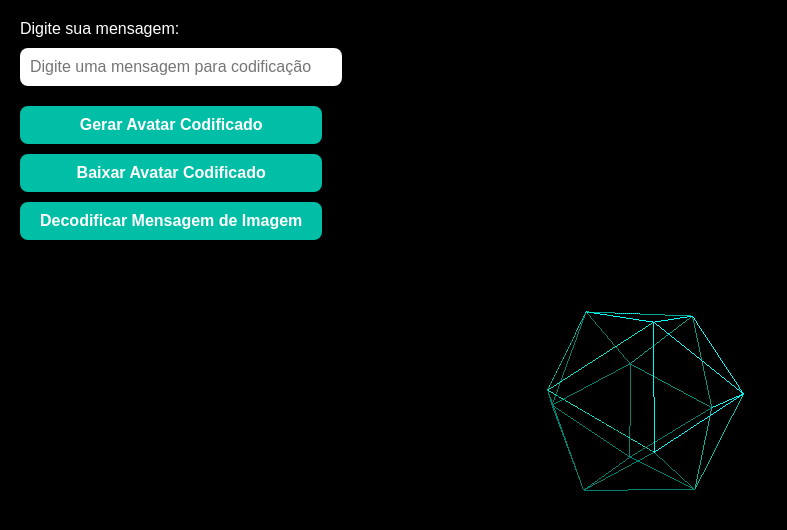
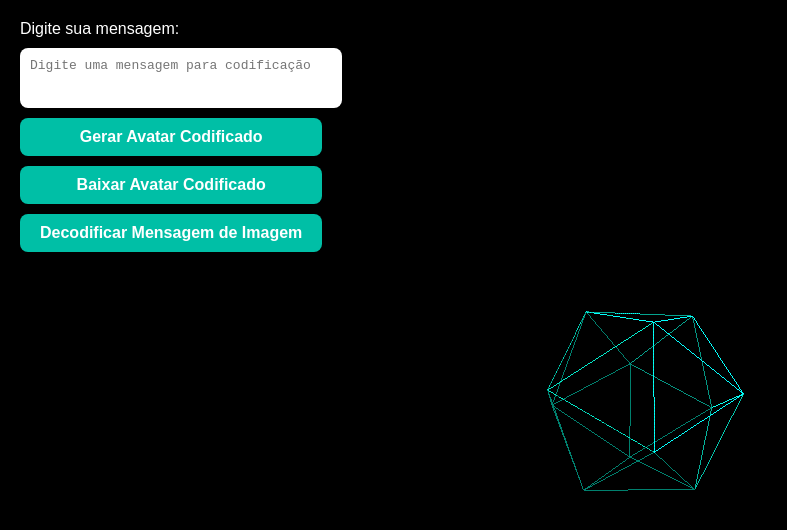
Before and after one commit to Inojoza28/invisio, a plain HTML site: page index.html in a window 1280 px wide. Shown: the whole page, without its empty margins (0-787 px from the left). Drawn offline with nearby package versions, Linux system fonts and the light colour scheme.

Commit message:
Add files via upload

```diff
--- a/avatar.js
+++ b/avatar.js
@@ -158,3 +158,9 @@ document.getElementById('decodeImageButton').addEventListener('click', () => {
 document.getElementById('uploadImage').addEventListener('change', decodeAvatarFromImage);
 
 window.addEventListener("load", init3D);
+
+// Ajusta a altura do textarea conforme o usuário digita
+document.getElementById('inputMessage').addEventListener('input', function () {
+    this.style.height = 'auto'; // Reseta a altura para calcular o novo tamanho
+    this.style.height = this.scrollHeight + 'px'; // Define a altura conforme o conteúdo
+});
--- a/index.html
+++ b/index.html
@@ -9,15 +9,14 @@
 <body>
     <div id="controls">
         <label for="inputMessage">Digite sua mensagem:</label>
-        <input type="text" id="inputMessage" placeholder="Digite uma mensagem para codificação">
+        <textarea id="inputMessage" placeholder="Digite uma mensagem para codificação"></textarea>
         <button id="generateAvatar">Gerar Avatar Codificado</button>
         <button id="downloadImage">Baixar Avatar Codificado</button>
         <button id="decodeImageButton">Decodificar Mensagem de Imagem</button>
         <input type="file" id="uploadImage" style="display: none;">
-
-        <!-- Botão para abrir o modal -->
         <button id="openModalButton" style="display: none;">Ver Mensagem Decodificada</button>
     </div>
+
 
     <!-- Modal para exibir a mensagem decodificada -->
     <div id="messageModal" class="modal">
--- a/styles.css
+++ b/styles.css
@@ -21,6 +21,22 @@ body {
     flex-direction: column;
     gap: 10px;
 }
+
+/* Estilo para o campo de entrada de texto expansível */
+#controls textarea {
+    padding: 10px;
+    border: none;
+    border-radius: 8px;
+    font-size: 1em;
+    box-shadow: 0 4px 8px rgba(0, 0, 0, 0.2);
+    outline: none;
+    width: 100%;
+    resize: none; /* Remove o redimensionamento manual */
+    overflow: hidden;
+    min-height: 40px; /* Altura inicial mínima */
+    max-height: 200px; /* Altura máxima para evitar overflow */
+}
+
 
 /* Estilo dos botões */
 #controls button, .close-btn {
```
